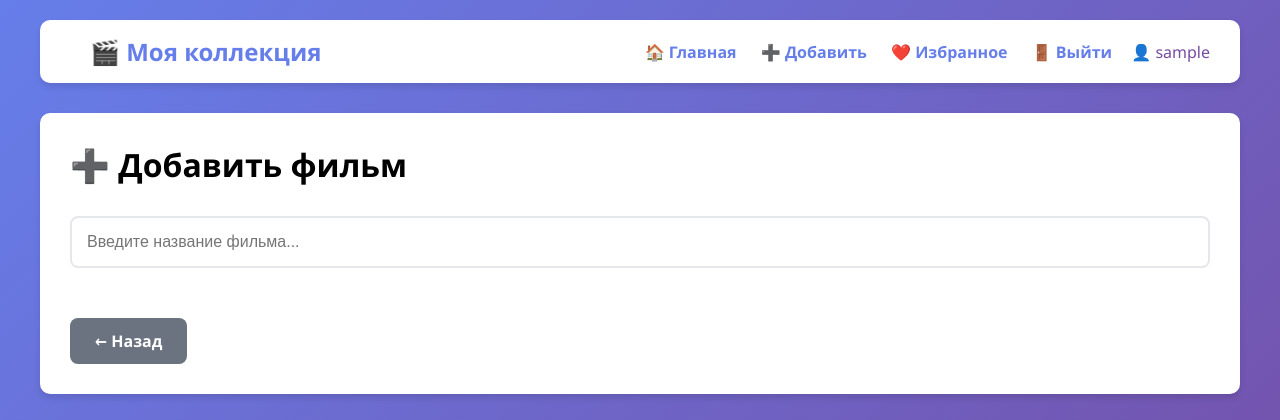
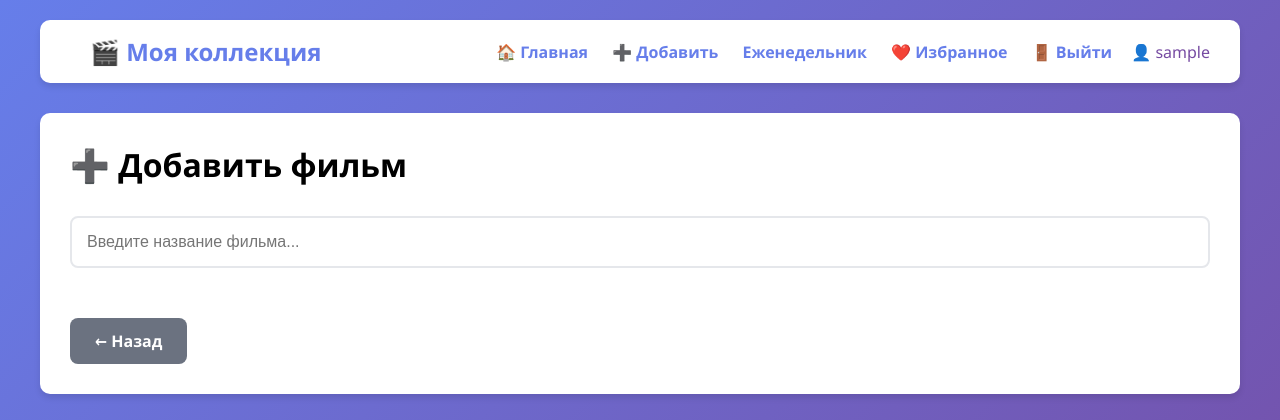
Before and after one commit to anastasia-stroch/site, a Flask app: page /add in a window 1280 px wide. Shown: the top 420 px of the page. Run offline with Flask 3, Linux system fonts and the light colour scheme; a user stored in the database is signed in; tables that the repository leaves empty hold one stand-in row (values such as "Sample post").

Commit message:
Update base.html

```diff
--- a/templates/base.html
+++ b/templates/base.html
@@ -85,6 +85,7 @@
             {% if current_user.is_authenticated %}
             <a href="/">🏠 Главная</a>
             <a href="/add">➕ Добавить</a>
+            <a href="/weekly">Еженедельник</a>
             <a href="/favorites">❤️ Избранное</a>
             <a href="/logout">🚪 Выйти</a>
             <span style="margin-left: 15px; color: #764ba2;">👤 {{ current_user.username }}</span>
```
